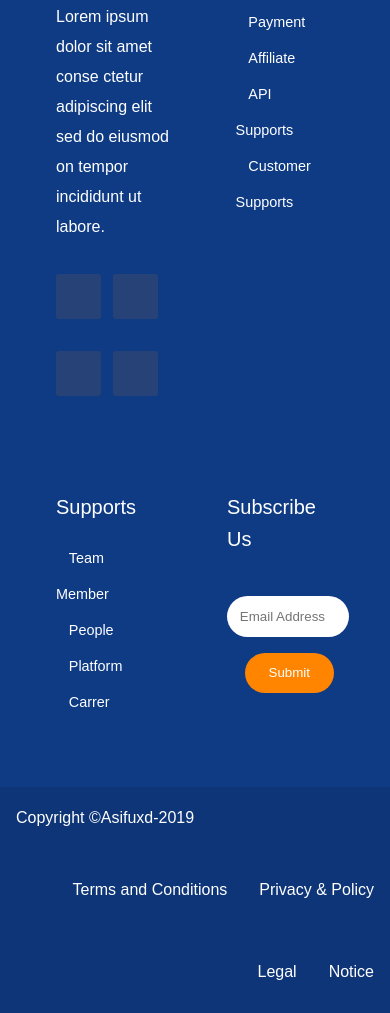
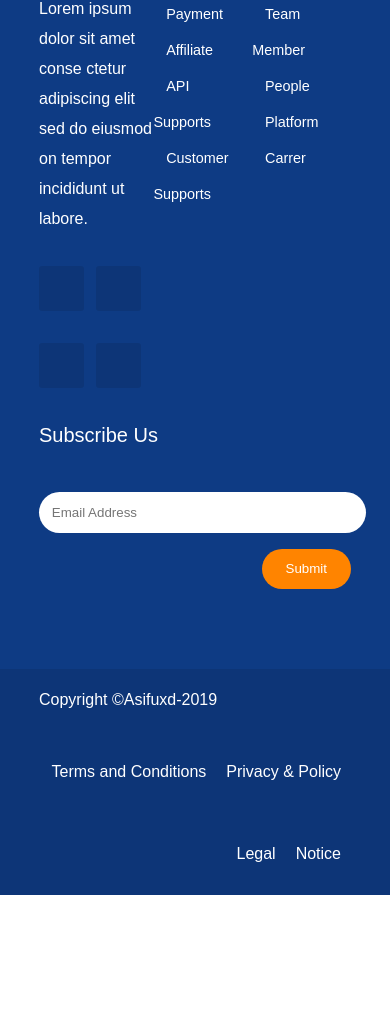
Before and after one commit to LisaDevoghelaere/responsive-cas2, a plain HTML site: page index.html in a window 390 px wide. Shown: the part 117-1130 px from the top of the page. After the commit the page ends 1012 px from the top, so only its background shows below. Drawn offline with Linux system fonts and the light colour scheme.

Commit message:
ending details
finalisation des derniers détails avant passage au responsive

```diff
--- a/style.css
+++ b/style.css
@@ -41,48 +41,49 @@ body
 }
 #container
 {
-    max-width : 1280px;
+    max-width : 1480px;
     margin: auto;
     background-color: #0E3B84;
 }
 #footer1
 {
     border-top: 0.5px solid #b4b0b4;
-    padding: 1.5rem;
+    padding-top: 3rem;
+    padding-bottom: 3rem;
     font-size: 0.7rem;
     display: flex;
     justify-content: space-between;
     align-items: flex-start;
     flex-wrap: wrap;
+    width: 80%;
+    margin: auto;
 }
 
 .bloc-footer
 {
     flex : 15%;
-    padding : 2rem;
 }
 .bloc-footer1
 {
     flex : 20%;
-    padding: 2rem;
-    line-height: 2;
+}
+.bg-color
+{
+    background-color:rgba(0, 0, 0, 0.1);
+    width : 100%;
 }
 #lower
 {
     font-size: 0.7rem;
-    background-color:rgba(0, 0, 0, 0.1);
-    width : 100%;
+    width: 80%;
+    margin:auto;
     box-sizing: content-box;
     display: flex;
     justify-content: space-between;
     align-items: center;
     flex-wrap: wrap;
 }
-#lower p
-{
-    padding-left: 1rem;
-    padding-right: 1rem;
-}
+
 /*flex,*/
 
 .alignement-reseau
@@ -112,7 +113,7 @@ body
     width: 45px;
     margin-right: 12px;
     border-radius: 3px;
-    background-color: rgba(255, 132, 0, 0.1);
+    background-color: rgba(0, 0, 0, 0.1);
     background-repeat: no-repeat;
     background-position: center;
 }
```
